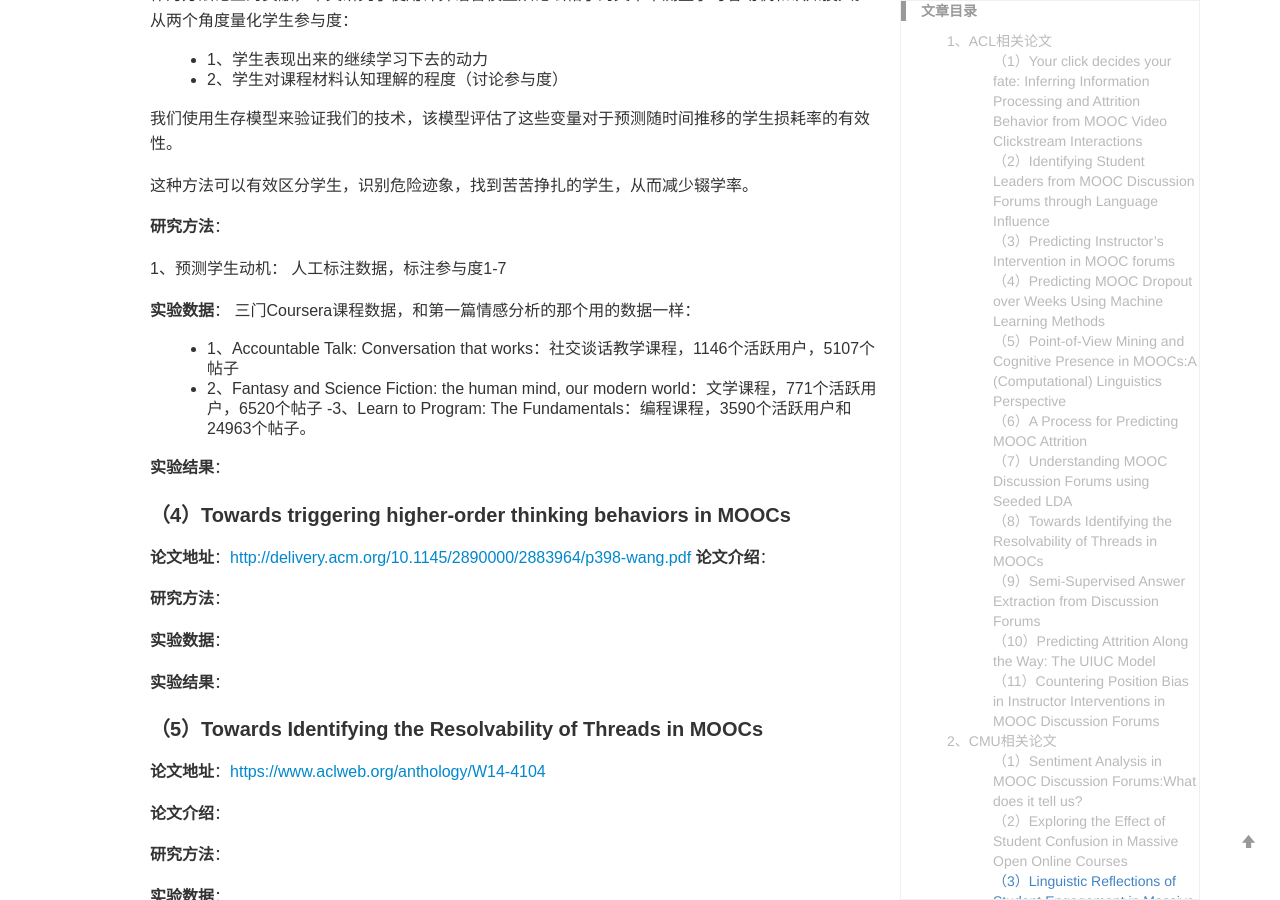
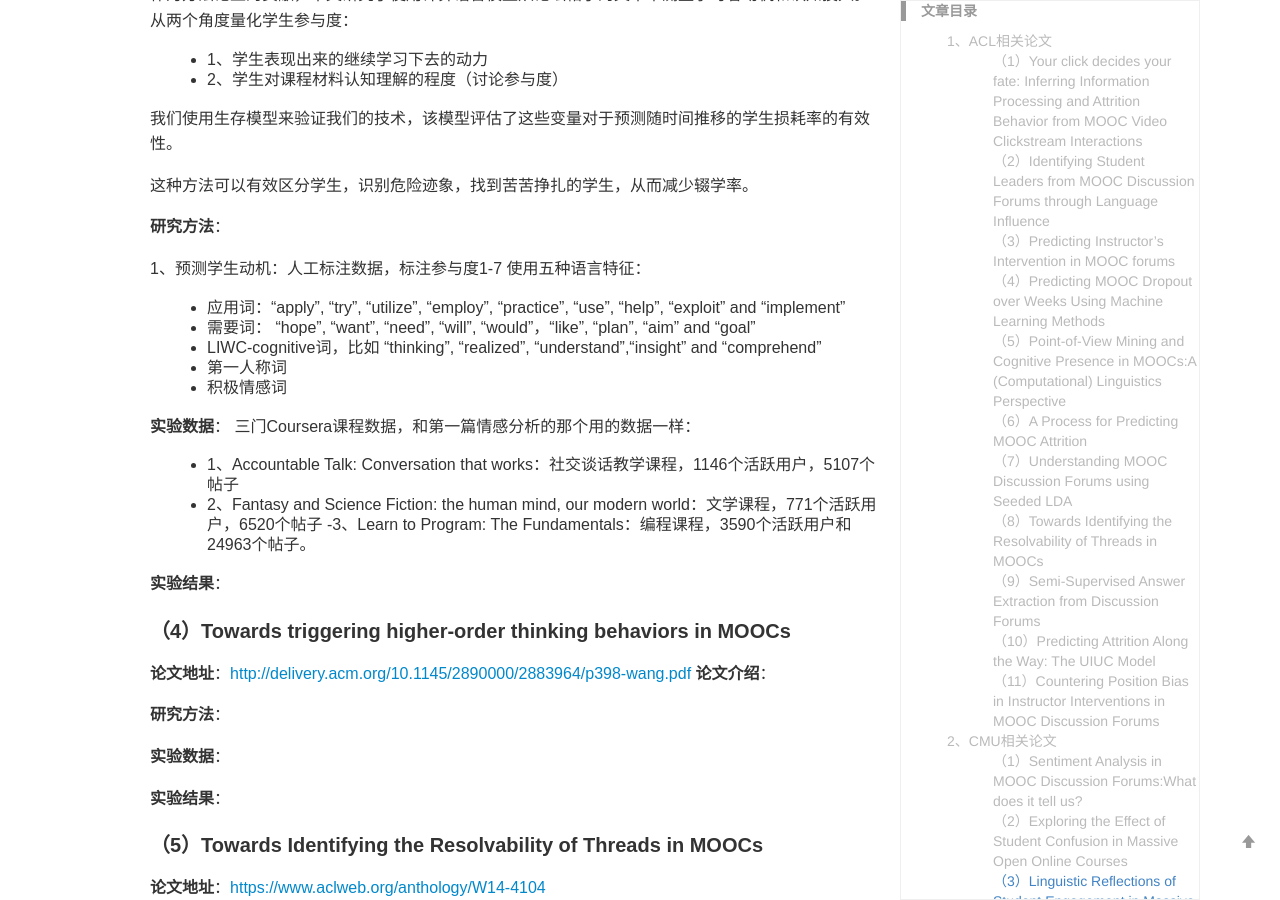
Before and after one commit to yuanmingchen/yuanmingchen.github.io, a Jekyll site: the page built from _posts/2019-04-19-online course nlp paper survey 2.md, in a window 1280 px wide and 900 px high, scrolled down 7449 px. Built offline with Jekyll 4.4.1, drawn with Linux system fonts in a browser that asks for light colours; formulas are drawn with MathJax 3; comment, search, counter and statistics services are not loaded.

Commit message:
Updates _posts/2019-04-19-online course nlp paper survey 2.md
Auto commit by GitBook Editor

```diff
--- a/_posts/2019-04-19-online course nlp paper survey 2.md
+++ b/_posts/2019-04-19-online course nlp paper survey 2.md
@@ -209,8 +209,13 @@ $P(w)$表示情感词$w$在评论中出现的概率，$P(TopicKeyword)$表示当
 
 **研究方法**：
 
-1、预测学生动机：
-人工标注数据，标注参与度1-7
+1、预测学生动机：人工标注数据，标注参与度1-7
+使用五种语言特征：
+- 应用词：“apply”, “try”, “utilize”, “employ”, “practice”, “use”, “help”, “exploit” and “implement”
+- 需要词： “hope”, “want”, “need”, “will”, “would”，“like”, “plan”, “aim” and “goal”
+- LIWC-cognitive词，比如 “thinking”, “realized”, “understand”,“insight” and “comprehend”
+- 第一人称词
+- 积极情感词
 
 
 
```
